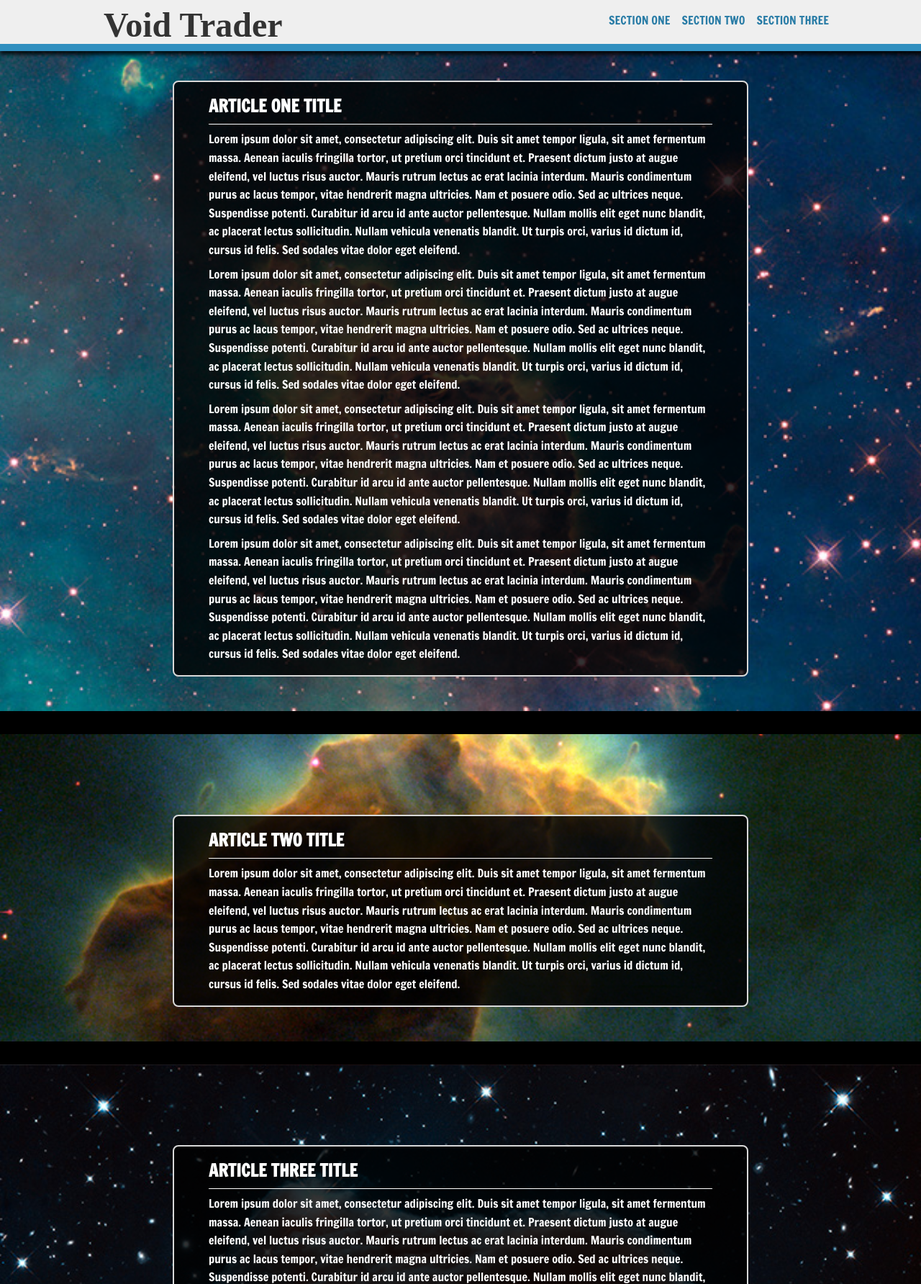
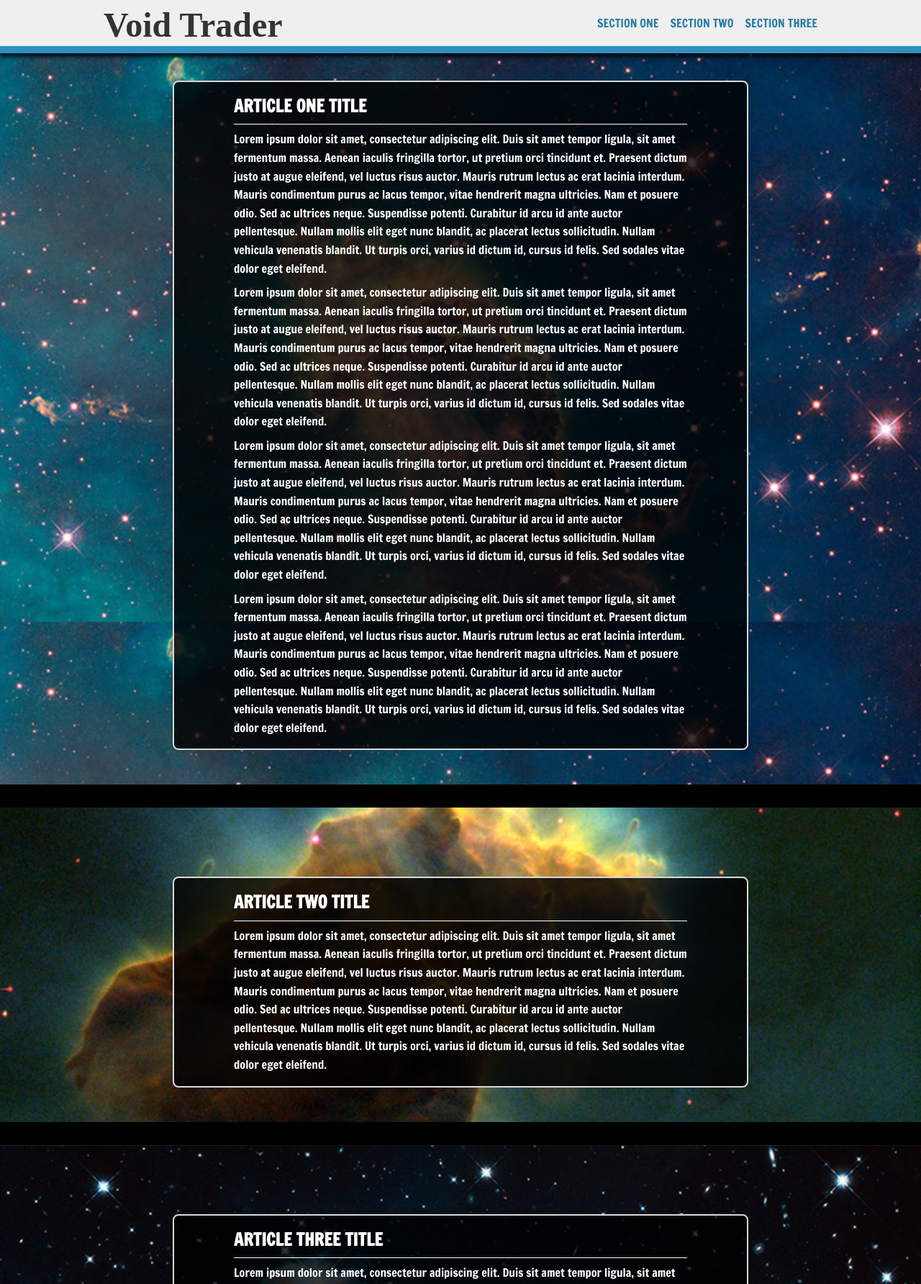
Before and after one commit to mitchellshelton/voidtrader.com, a PHP site: page / in a window 1280 px wide. Shown: the top 1784 px of the page at 72% size. Run offline with PHP 8.4, Linux system fonts and the light colour scheme.

Commit message:
menu cleanup

```diff
--- a/index.php
+++ b/index.php
@@ -14,7 +14,8 @@
 <header id="header" class="header">
   <div class="header-content">
     <h1 class="site-title"><a class="site-title-link" href="#home">Void Trader</a></h1>
-    <div class="header-navigation">
+    <div class="navigation-toggle"><a href="#">Menu</a></div>
+    <div class="header-navigation hidden">
       <ul class="header-navigation-list">
         <li class="header-navigation-item"><a class="header-navigation-link" href="#home">Section One</a></li>
         <li class="header-navigation-item"><a class="header-navigation-link" href="#article-two">Section Two</a></li>
@@ -27,7 +28,6 @@
 <main id="main" class="main">
 
   <article id="article-one" class="article-one article">
-    <div class="article-content-container">
     <div class="article-content">
       <h2 class="article-title">Article One Title</h2>
       <div class="article-text">
@@ -45,13 +45,11 @@
         </p>
       </div>
     </div>
-    </div>
   </article>
 
   <div class="article-divider"></div>
 
   <article id="article-two" class="article-two article">
-    <div class="article-content-container">
     <div class="article-content">
       <h2 class="article-title">Article Two Title</h2>
       <div class="article-text">
@@ -60,13 +58,11 @@
         </p>
       </div>
     </div>
-    </div>
   </article>
 
   <div class="article-divider"></div>
 
   <article id="article-three" class="article-three article">
-    <div class="article-content-container">
     <div class="article-content">
       <h2 class="article-title">Article Three Title</h2>
       <div class="article-text">
@@ -99,7 +95,6 @@
         </p>
       </div>
     </div>
-    </div>
   </article>
 
 </main>
--- a/js/script.js
+++ b/js/script.js
@@ -9,5 +9,12 @@ ga('send', 'pageview');
 
 // jQuery
 jQuery(document).ready(function ($) {
+  $('.navigation-toggle a').click(function() {
+    $('.header-navigation').toggleClass('hidden');
+    return false;
+  });
 
+  $('.header-navigation-link').click(function() {
+    $('.header-navigation').toggleClass('hidden');
+  });
 });
--- a/style/sass/layout/_article.scss
+++ b/style/sass/layout/_article.scss
@@ -2,31 +2,31 @@
   color: $c-white;
 }
 
-.article-content-container {
-  @include stagecenter();
-  padding: 3em 0;
-}
-
 .article-content {
-  padding: 0.5em 3em;
+  @include stagecenter(700);
+  padding: 0.5em 0.5em;
   border: 2px solid $c-grey;
   border-radius: 0.5em;
-  margin: 0 auto;
-  width: 100%;
-  max-width: 43.75em;
+  width: auto;
   background-color: rgba($c-black, 0.8);
+  @include breakpoint($bp-small) {
+    padding: 0.5em 3em;
+  }
 }
 
 .article-title {
   @include fontsize(24);
   @extend %bold;
   padding: 0;
-  margin: 0.25em 0;
+  margin: 0.25em auto;
+  width: 90%;
   text-transform: uppercase;
 }
 
 .article-text {
   border-top: 1px solid $c-white;
+  margin: 0 auto;
+  width: 90%;
   p {
     margin: 0.5em 0;
   }
@@ -45,6 +45,10 @@
   background-repeat: no-repeat;
   background-position: 50% 50%;
   background-attachment: fixed;
+  padding: 3em 0.5em;
+  @include breakpoint($bp-small) {
+    padding: 3em;
+  }
 }
 
 .article-one {
@@ -52,11 +56,11 @@
 }
 
 .article-two {
-  padding-top: 4em;
+  padding-top: 6em;
   background-image: url('../images/article-bg-02.jpg');
 }
 
 .article-three {
-  padding-top: 4em;
+  padding-top: 6em;
   background-image: url('../images/article-bg-03.jpg');
 }
--- a/style/sass/layout/_header.scss
+++ b/style/sass/layout/_header.scss
@@ -30,8 +30,36 @@
   }
 }
 
+.navigation-toggle {
+  float: right;
+  padding-right: 1em;
+  line-height: 2;
+  a {
+    padding-right: 1em;
+    text-decoration: none;
+    text-transform: uppercase;
+    color: $c-dark-blue;
+  }
+  @include breakpoint($bp-small) {
+    display: none;
+  }
+}
+
 .header-navigation {
-  float: right;
+  padding: 1em 1em 0 0;
+  clear: both;
+  text-align: right;
+  @include breakpoint($bp-small) {
+    padding: 0 1em 0 0;
+    clear: none;
+    float: right;
+  }
+  &.hidden {
+    display: none;
+    @include breakpoint($bp-small) {
+      display: block;
+    }
+  }
 }
 
 .header-navigation-list {
@@ -41,14 +69,21 @@
 
 .header-navigation-item {
   list-style-type: none;
-  float: left;
+  clear: both;
   margin-right: 1em;
+  line-height: 2;
+  @include breakpoint($bp-small) {
+    float: left;
+    clear: none;
+  }
 }
 
 .header-navigation-link {
   text-decoration: none;
   text-transform: uppercase;
   color: $c-dark-blue;
+  width: 100%;
+  display: block;
   &:hover {
     @include transition();
     color: $c-blue;
--- a/style/style.css
+++ b/style/style.css
@@ -474,8 +474,41 @@ img {
     color: #333333;
     text-decoration: none; }
 
+.navigation-toggle {
+  float: right;
+  padding-right: 1em;
+  line-height: 2; }
+  .navigation-toggle a {
+    padding-right: 1em;
+    text-decoration: none;
+    text-transform: uppercase;
+    color: #297ca6; }
+  @media (min-width: 48em) {
+    .navigation-toggle {
+      display: none; } }
+  .no-mediaqueries .navigation-toggle {
+    display: none; }
+
 .header-navigation {
-  float: right; }
+  padding: 1em 1em 0 0;
+  clear: both;
+  text-align: right; }
+  @media (min-width: 48em) {
+    .header-navigation {
+      padding: 0 1em 0 0;
+      clear: none;
+      float: right; } }
+  .no-mediaqueries .header-navigation {
+    padding: 0 1em 0 0;
+    clear: none;
+    float: right; }
+  .header-navigation.hidden {
+    display: none; }
+    @media (min-width: 48em) {
+      .header-navigation.hidden {
+        display: block; } }
+    .no-mediaqueries .header-navigation.hidden {
+      display: block; }
 
 .header-navigation-list {
   margin: 0;
@@ -483,13 +516,23 @@ img {
 
 .header-navigation-item {
   list-style-type: none;
-  float: left;
-  margin-right: 1em; }
+  clear: both;
+  margin-right: 1em;
+  line-height: 2; }
+  @media (min-width: 48em) {
+    .header-navigation-item {
+      float: left;
+      clear: none; } }
+  .no-mediaqueries .header-navigation-item {
+    float: left;
+    clear: none; }
 
 .header-navigation-link {
   text-decoration: none;
   text-transform: uppercase;
-  color: #297ca6; }
+  color: #297ca6;
+  width: 100%;
+  display: block; }
   .header-navigation-link:hover {
     transition: all 0.3s ease;
     color: #308fbf; }
@@ -513,32 +556,35 @@ body {
 .article {
   color: #ffffff; }
 
-.article-content-container {
-  margin: 0 auto;
-  width: 100%;
-  max-width: 64em;
-  padding: 3em 0; }
-  .no-mediaqueries .article-content-container {
-    width: 64em; }
-
 .article-content {
-  padding: 0.5em 3em;
-  border: 2px solid #d9d9d9;
-  border-radius: 0.5em;
   margin: 0 auto;
   width: 100%;
   max-width: 43.75em;
+  padding: 0.5em 0.5em;
+  border: 2px solid #d9d9d9;
+  border-radius: 0.5em;
+  width: auto;
   background-color: rgba(0, 0, 0, 0.8); }
+  .no-mediaqueries .article-content {
+    width: 43.75em; }
+  @media (min-width: 48em) {
+    .article-content {
+      padding: 0.5em 3em; } }
+  .no-mediaqueries .article-content {
+    padding: 0.5em 3em; }
 
 .article-title {
   font-size: 24px;
   font-size: 1.5rem;
   padding: 0;
-  margin: 0.25em 0;
+  margin: 0.25em auto;
+  width: 90%;
   text-transform: uppercase; }
 
 .article-text {
-  border-top: 1px solid #ffffff; }
+  border-top: 1px solid #ffffff;
+  margin: 0 auto;
+  width: 90%; }
   .article-text p {
     margin: 0.5em 0; }
 
@@ -553,17 +599,27 @@ body {
   background-size: cover;
   background-repeat: no-repeat;
   background-position: 50% 50%;
-  background-attachment: fixed; }
+  background-attachment: fixed;
+  padding: 3em 0.5em; }
+  @media (min-width: 48em) {
+    .article-one,
+    .article-two,
+    .article-three {
+      padding: 3em; } }
+  .no-mediaqueries .article-one, .no-mediaqueries
+  .article-two, .no-mediaqueries
+  .article-three {
+    padding: 3em; }
 
 .article-one {
   background-image: url("../images/article-bg-01.jpg"); }
 
 .article-two {
-  padding-top: 4em;
+  padding-top: 6em;
   background-image: url("../images/article-bg-02.jpg"); }
 
 .article-three {
-  padding-top: 4em;
+  padding-top: 6em;
   background-image: url("../images/article-bg-03.jpg"); }
 
 .footer {
```
Also changed, not shown: 1 other file. Lines whose indentation alone changed are shown as unchanged.
